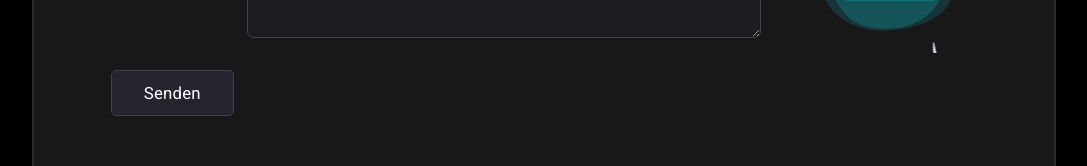
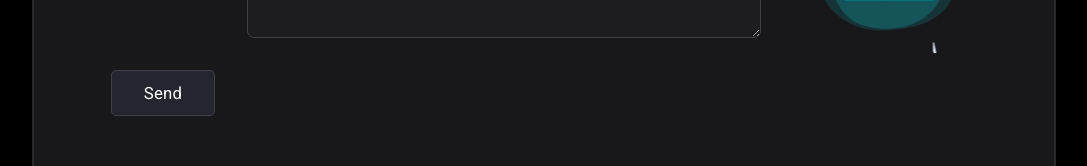
Before and after one commit to AboodAJ9/Portfolio-React, a React (Vite) app: page / in a window 1280 px wide. Shown: the part 6119-6285 px from the top of the page, without its empty margins (96-1183 px from the left). Built offline with nearby package versions, Linux system fonts and the light colour scheme.

Commit message:
fix(lang): add lang-key for send-button

```diff
--- a/src/components/6-contact/Contact.jsx
+++ b/src/components/6-contact/Contact.jsx
@@ -47,7 +47,7 @@ const Contact = () => {
                         />
                     </div>
                     <button className='submit' type="submit" disabled={state.submitting}>
-                        Senden
+                        {t("sendbtn")}
                     </button>
                     {state.succeeded && (
                         <h1 className='flex' style={{ fontSize: "18px", margin: "0.5rem", textAlign: "center" }}>
```
